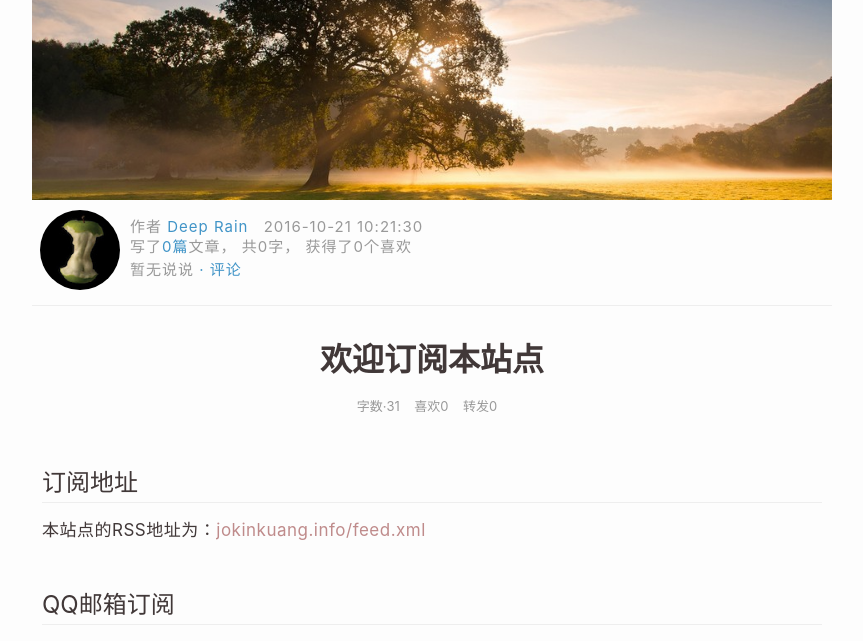
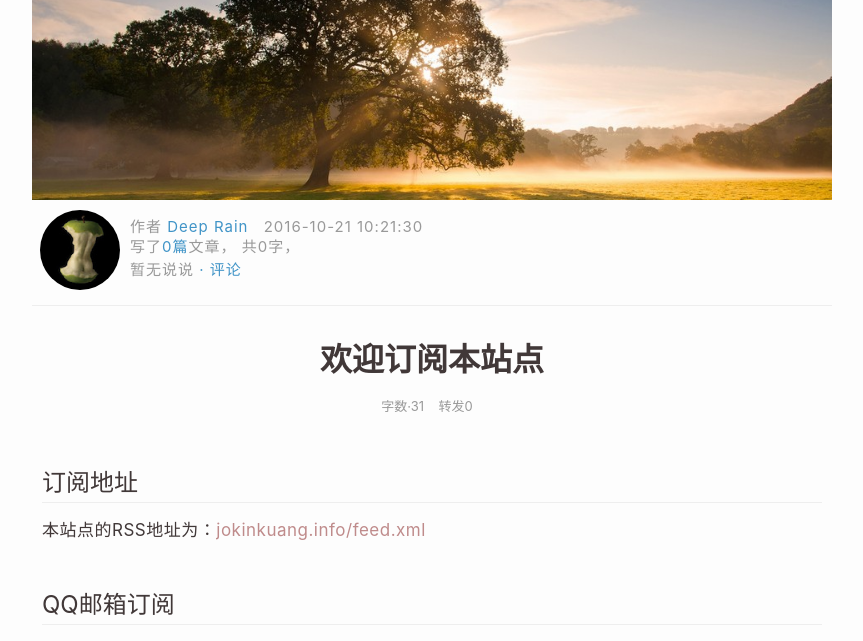
Before and after one commit to zhuangzaiku/zhuangzaiku.github.io, a Jekyll site: the page built from feed.md, in a window 1280 px wide. Shown: the part 100-741 px from the top of the page, without its empty margins (208-1071 px from the left). Built offline with Jekyll 4.4.1, drawn with Linux system fonts in a browser that asks for light colours; nearby versions of some CDN libraries; comment, search, counter and statistics services are not loaded.

Commit message:
modify article detail

```diff
--- a/_layouts/post.html
+++ b/_layouts/post.html
@@ -210,7 +210,7 @@ a.grey-link, a.grey-link:hover, a.grey-link:visited {
 						<span>写了<a class="blue-link" href="{{ site.base }}/article"><i style="font-style:normal;" id="totalPosts">0</i>篇</a>文章</span>，
 	        	<span>共<i style="font-style:normal;" id="totalWords">0</i>字</span>，
 						<!--<span>获得了<i style="font-style:normal;" id="totalComments">0</i>条评论</span>-->
-						 <span>获得了<i style="font-style:normal;" id="totalLikes">0</i>个喜欢</span>
+						 <!--<span>获得了<i style="font-style:normal;" id="totalLikes">0</i>个喜欢</span>-->
 	      	</div>
 					<div class="talk"><span id="shuoshuo">暂无说说</span><a class="blue-link" target="_parent" href="{{ site.base }}/#comments"> · 评论</a></div>
 				</div>
@@ -220,7 +220,7 @@ a.grey-link, a.grey-link:hover, a.grey-link:visited {
             <span class="wordage">字数·{{ page.content | number_of_words }}</span>
             <!-- <span class="views-count">阅读5448</span> -->
             <!--<span ><a class="grey-link post-data" target="_parent" href="#comments" data-method="comments" data-thread-key="{{ page.pid }}" data-text="评论·%s">评论0</a></span>-->
-						<span class="post-data" data-method="likes" data-thread-key="{{ page.pid }}" data-text="喜欢·%s">喜欢0</span>
+						<!--<span class="post-data" data-method="likes" data-thread-key="{{ page.pid }}" data-text="喜欢·%s">喜欢0</span>-->
             <span class="post-data" data-method="reposts" data-thread-key="{{ page.pid }}" data-text="转发·%s">转发0</span>
     </div>
 
--- a/article.html
+++ b/article.html
@@ -383,7 +383,7 @@ a.white, a.white:hover, a.white:visited {
 							<!--<a class="grey-link" target="_parent" href="<%=posts[i].url%>">阅读 5915</a>-->
 							<span>字数 <%= posts[i].words %></span>
 							<!--<a class="grey-link post-data" target="_parent" href="<%= posts[i].url %>#comments" data-method="comments" data-thread-key="<%= posts[i].pid %>" data-text=" · 评论 %s"> · 评论 0</a>-->
-							<span class="post-data" data-method="likes" data-thread-key="<%= posts[i].pid %>" data-text=" · 喜欢 %s"> · 喜欢 0</span>
+							<!--<span class="post-data" data-method="likes" data-thread-key="<%= posts[i].pid %>" data-text=" · 喜欢 %s"> · 喜欢 0</span>-->
 							<span class="post-data" data-method="reposts" data-thread-key="<%= posts[i].pid %>" data-text=" · 转发 %s"> · 转发 0</span>
 						</div>
 						<% if ( posts[i].excerpt ) { %>
@@ -452,7 +452,7 @@ a.white, a.white:hover, a.white:visited {
 				<!--<a class="grey-link" target="_parent" href="<%=posts[i].url%>">阅读 5915</a>-->
 				<span>字数 <%= posts[i].words %></span>
 				<!--<a class="grey-link post-data" target="_parent" href="<%= posts[i].url %>#comments" data-method="comments" data-thread-key="<%= posts[i].pid %>" data-text=" · 评论 %s"> · 评论 0</a>-->
-				<span class="post-data" data-method="likes" data-thread-key="<%= posts[i].pid %>" data-text=" · 喜欢 %s"> · 喜欢 0</span>
+				<!--<span class="post-data" data-method="likes" data-thread-key="<%= posts[i].pid %>" data-text=" · 喜欢 %s"> · 喜欢 0</span>-->
 				<span class="post-data" data-method="reposts" data-thread-key="<%= posts[i].pid %>" data-text=" · 转发 %s"> · 转发 0</span>
 			</div>
 			<% if ( posts[i].excerpt ) { %>
```
